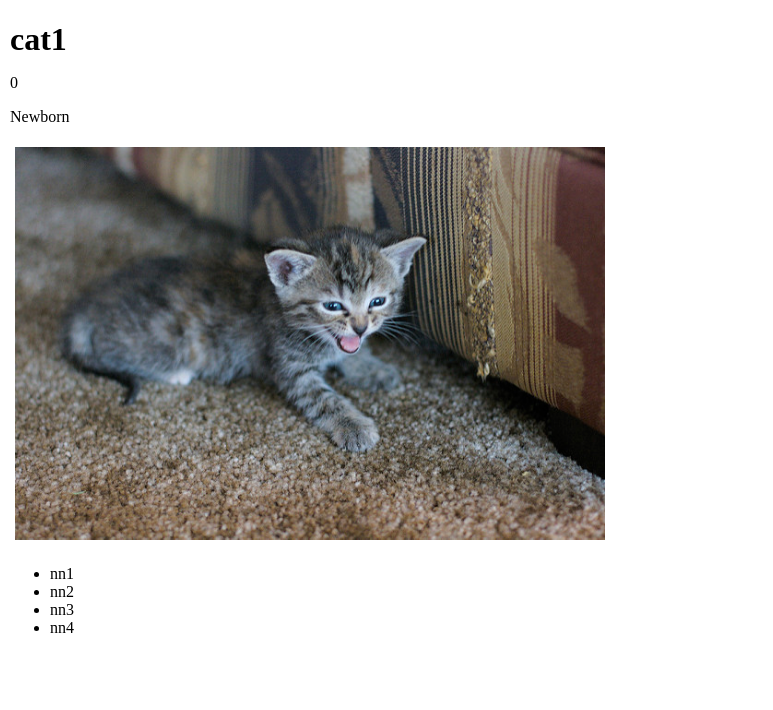
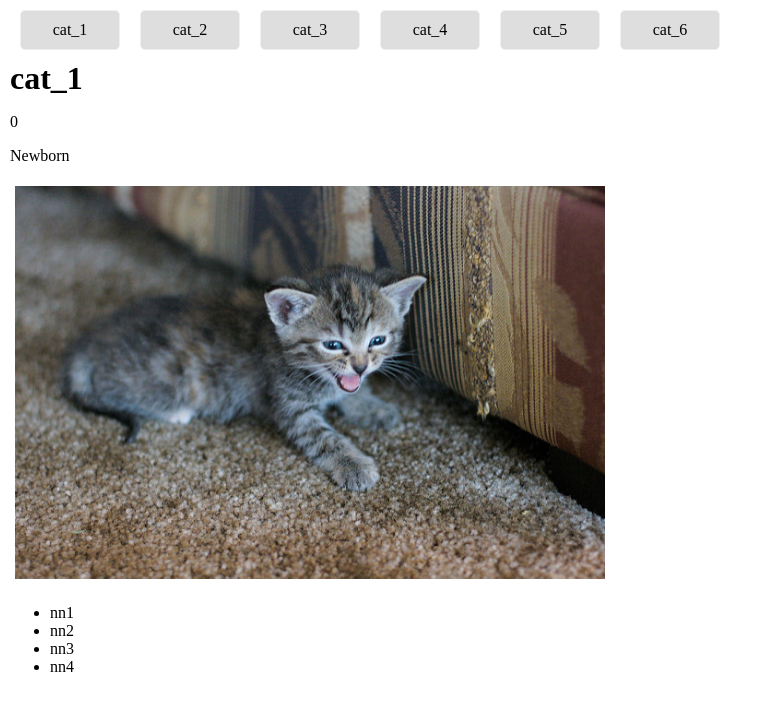
Before and after one commit to mengdage/cat-clicker, a plain HTML site: page index.html in a window 1280 px wide. Shown: the whole page, without its empty margins (0-773 px from the left). Drawn offline with Linux system fonts and the light colour scheme.

Commit message:
finish KnockoutJS result

```diff
--- a/css/app.css
+++ b/css/app.css
@@ -20,17 +20,13 @@ h1, h2 {
   border: 1px solid #efefef;
   border-radius: 5px;
   display: inline-block;
+  text-decoration: none;
   text-align: center;
-  background-color: #dedede;
-
+  color: #000;background-color: #dedede;
+  cursor: pointer;
+  width: 100px;
 }
 
-.catsList .catBtn {
-  text-decoration: none;
-  text-align: center;
-  color: #000;
-
-}
 .catContainer {
   /*max-width: 50%;*/
   width: 100%;
--- a/index.html
+++ b/index.html
@@ -6,7 +6,10 @@
     <link rel="stylesheet" media="screen" href="css/app.css">
   </head>
   <body>
-    <div data-bind="with: currentCat">
+    <ul class="catsList" data-bind="foreach: catList">
+      <li class="catItem" href="#" data-bind="text: name, click: $parent.changeCurrentCat"></li>
+    </ul>
+    <div class="catContainer" data-bind="with: currentCat">
       <h1 data-bind="text: name"></h1>
       <p data-bind="text: clickCount"></p>
       <p data-bind="text: title"></p>
--- a/js/app.js
+++ b/js/app.js
@@ -1,6 +1,50 @@
 (function(){
   'use strict';
   // Cat class
+  var initialCats = [
+    {
+      id: 0,
+      name: 'cat_1',
+      src: 'images/cat_1.jpg',
+      clickCount: 0,
+      nickNames: [ 'nn1', 'nn2', 'nn3', 'nn4' ]
+    },
+    {
+      id: 1,
+      name: 'cat_2',
+      src: 'images/cat_2.jpg',
+      clickCount: 0,
+      nickNames: [ 'nna1', 'nna2', 'nna3', 'nna4' ]
+    },
+    {
+      id: 2,
+      name: 'cat_3',
+      src: 'images/cat_3.jpg',
+      clickCount: 0,
+      nickNames: [ 'nnb1', 'nnb2', 'nnb3', 'nnb4' ]
+    },
+    {
+      id: 3,
+      name: 'cat_4',
+      src: 'images/cat_4.jpg',
+      clickCount: 0,
+      nickNames: [ 'nnc1', 'nnc2', 'nnc3', 'nnc4' ]
+    },
+    {
+      id: 4,
+      name: 'cat_5',
+      src: 'images/cat_5.jpg',
+      clickCount: 0,
+      nickNames: [ 'nnd1', 'nnd2', 'nnd3', 'nnd4' ]
+    },
+    {
+      id: 5,
+      name: 'cat_6',
+      src: 'images/cat_6.jpg',
+      clickCount: 0,
+      nickNames: [ 'nne1', 'nne2', 'nne3', 'nne4' ]
+    }
+  ];
   var Cat = function(data) {
     var self = this;
     self.clickCount = ko.observable(data.clickCount);
@@ -34,20 +78,23 @@
 
   var ViewModel = function() {
     var self = this;
-    self.currentCat = ko.observable(new Cat({
-      name: 'cat1',
-      clickCount: 0,
-      src: 'images/cat_1.jpg',
-      nickNames: [
-        'nn1',
-        'nn2',
-        'nn3',
-        'nn4'
-      ]
-    }));
+    // make cat list
+    self.catList = ko.observableArray([]);
+    initialCats.forEach(function(cat){
+      self.catList.push(new Cat(cat));
+    });
+
+    // set the currentCat to the first cat
+    self.currentCat = ko.observable(self.catList()[0]);
+    // increase the clickCount
     self.increaseCount = function() {
       self.currentCat().increaseCount();
     };
+    // change the currentCat
+    self.changeCurrentCat = function(cat) {
+      self.currentCat(cat);
+    };
+
   };
 
   ko.applyBindings(new ViewModel());
```
